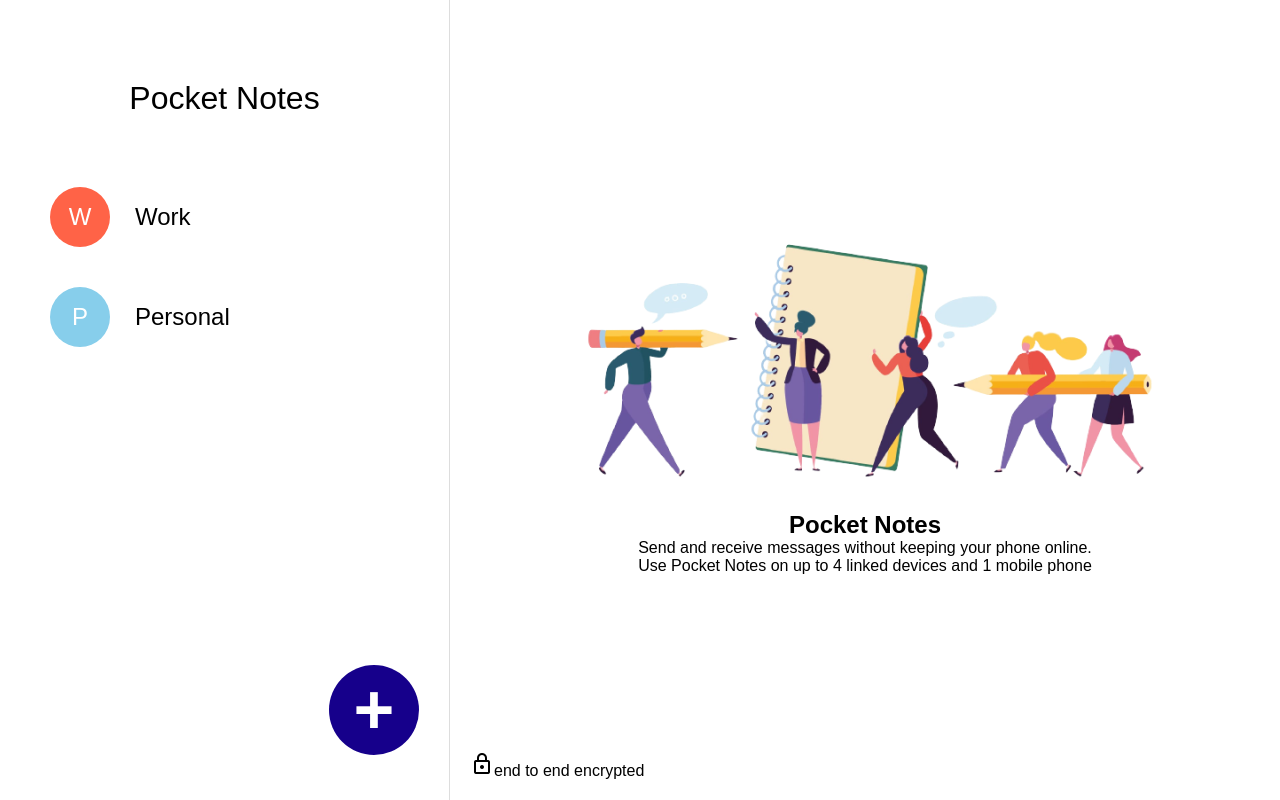
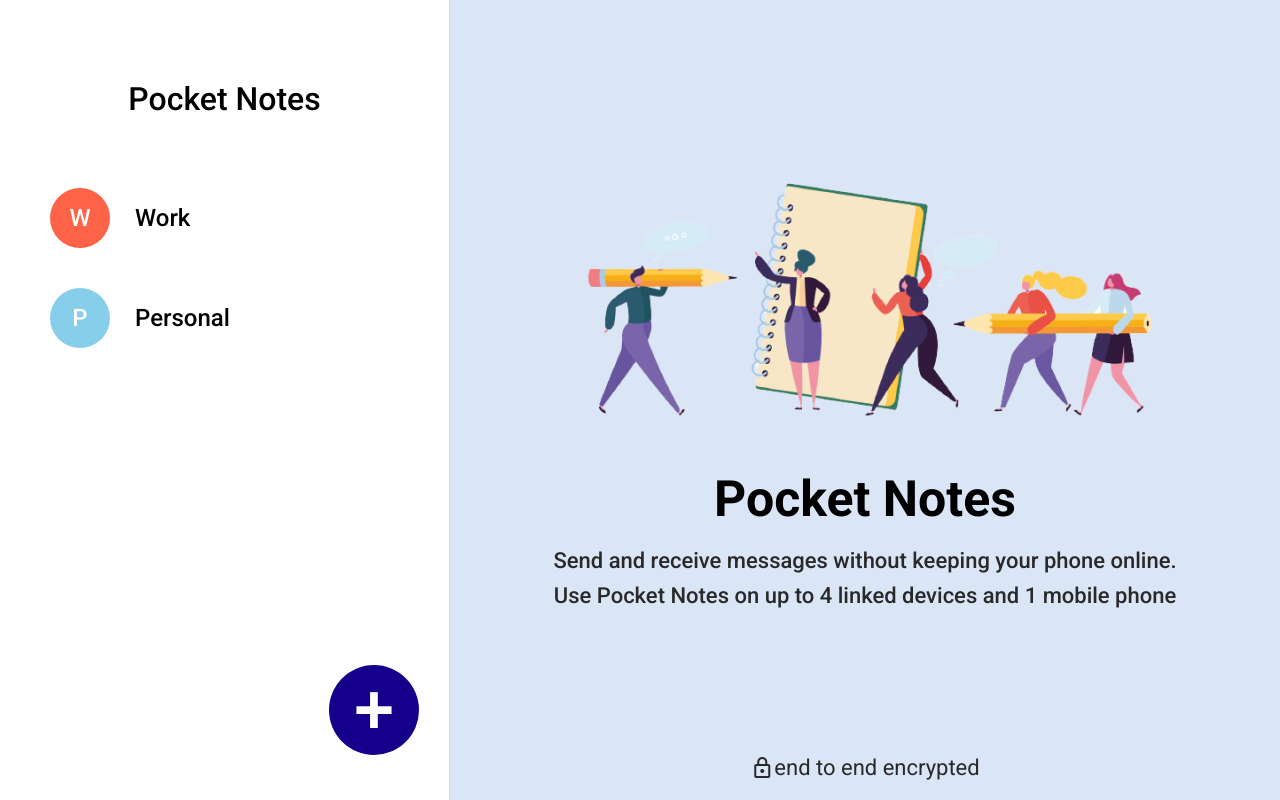
Before and after one commit to SouravTanwar/NotesApp, a React (Vite) app: page / in a window 1280 px wide. Built offline with nearby package versions, Linux system fonts and the light colour scheme.

Commit message:
style: added styple for NotesPanel

```diff
--- a/index.html
+++ b/index.html
@@ -4,7 +4,7 @@
     <meta charset="UTF-8" />
     <meta name="viewport" content="width=device-width, initial-scale=1.0" />
     <link rel="stylesheet" href="https://fonts.googleapis.com/css2?family=Material+Symbols+Outlined:opsz,wght,FILL,GRAD@24,400,1,0" />
-    <link href="https://fonts.googleapis.com/css2?family=Roboto:wght@400;500&display=swap" rel="stylesheet">
+    <link href="https://fonts.googleapis.com/css2?family=Roboto:wght@400;500;700&display=swap" rel="stylesheet">
 
     <title>NotesApp</title>
   </head>
--- a/src/App.css
+++ b/src/App.css
@@ -1,4 +1,3 @@
-/* src/App.css */
 *{
     padding: 0;
     margin: 0;
@@ -7,5 +6,6 @@
 .app-container {
     display: flex;
     height: 100vh;
-    font-family: Arial, sans-serif;
+    font-family: 'Roboto', sans-serif;
+    overflow: hidden;
 }
--- a/src/components/NotesPanel.css
+++ b/src/components/NotesPanel.css
@@ -1,11 +1,10 @@
-/* src/components/NotesPanel.css */
 .notes-panel {
     flex-grow: 1;
-    padding: 20px;
     box-sizing: border-box;
     display: flex;
     flex-direction: column;
     height: 100vh;
+    background-color: #DAE5F5;
 }
 
 .default {
@@ -15,51 +14,77 @@
     align-items: center;
 }
 
+.default-heading{
+    font-size: 50px;
+    font-weight: 700;
+    margin: 20px 0px;
+}
+
+.default-content{
+    font-size: 22px;
+    font-weight: 500;
+    margin-bottom: 10px;
+    color: #292929;
+}
+
+.footer{
+    display: flex;
+    justify-content: center;
+    align-items: center;
+    font-size: 22px;
+    font-weight: 400;
+    margin-bottom: 20px;
+    color: #292929;
+}
+
 .notes-header {
     display: flex;
     justify-content: space-between;
     align-items: center;
+    background-color: #001F8B;
+    color: #FFFFFF;
+    padding: 35px;
 }
 
 .notes-header h2 {
     margin: 0;
+    font-size: 24px;
+    font-weight: 500;
 }
 
 .notes-list {
     flex-grow: 1;
-    margin-top: 20px;
     overflow-y: auto;
     display: flex;
     flex-direction: column;
+    padding: 25px 25px 25px 35px;
 }
 
 .add-note-form {
-    margin-top: 20px;
     display: flex;
     flex-direction: column;
+    position: relative;
+    background-color: #001F8B;
 }
 
 .add-note-form textarea {
-    padding: 10px;
-    margin-bottom: 10px;
-    border: 1px solid #ccc;
-    border-radius: 4px;
+    margin: 30px;
+    padding: 20px;
+    border: none;
+    border-radius: 11px;
     resize: vertical;
-    min-height: 60px;
-    font-family: Arial, sans-serif;
+    height: 220px;
+    font-size: 30px;
+    font-weight: 400;
+    outline: none;
 }
 
-.add-note-form button {
+.submit{
+    font-size: 50px;
+    position: absolute;
+    bottom: 40px;
+    right: 45px;
     align-self: flex-end;
-    padding: 8px 16px;
     border: none;
-    background-color: #4caf50;
-    color: white;
-    border-radius: 4px;
     cursor: pointer;
-    transition: background-color 0.3s;
 }
-
-.add-note-form button:hover {
-    background-color: #45a049;
-}
--- a/src/components/NotesPanel.jsx
+++ b/src/components/NotesPanel.jsx
@@ -21,9 +21,9 @@ function NotesPanel({ topic, onAddNote }) {
       <div className="notes-panel">
         <div className='default'>
           <img src={backgroundImg} alt="Background Image" />
-          <h2>Pocket Notes</h2>
-          <p>Send and receive messages without keeping your phone online.</p>
-          <p>Use Pocket Notes on up to 4 linked devices and 1 mobile phone</p>
+          <h2 className='default-heading'>Pocket Notes</h2>
+          <p className='default-content'>Send and receive messages without keeping your phone online.</p>
+          <p className='default-content'>Use Pocket Notes on up to 4 linked devices and 1 mobile phone</p>
         </div>
         <div className='footer'>
         <span class="material-symbols-outlined">lock</span>
@@ -47,20 +47,22 @@ function NotesPanel({ topic, onAddNote }) {
         <textarea
           value={newNoteContent}
           onChange={(e) => setNewNoteContent(e.target.value)}
+          onKeyDown={(e) => {
+            if (e.key === 'Enter' && !e.shiftKey) {
+              e.preventDefault();
+              handleAddNote(e);
+            }
+          }}
           placeholder="Enter your text here..."
-
           required
         ></textarea>
-        <button
+        <span
           type="submit"
+          style={{color: newNoteContent ? "#001F8B" : "#ABABAB"}}
+          className="material-symbols-outlined submit"
         >
-          <span
-            style={{color: newNoteContent ? "#001F8B" : "#ABABAB" }}
-            class="material-symbols-outlined"
-          >
-            send
-          </span>
-        </button>
+          send
+        </span>
       </form>
     </div>
   );
```
